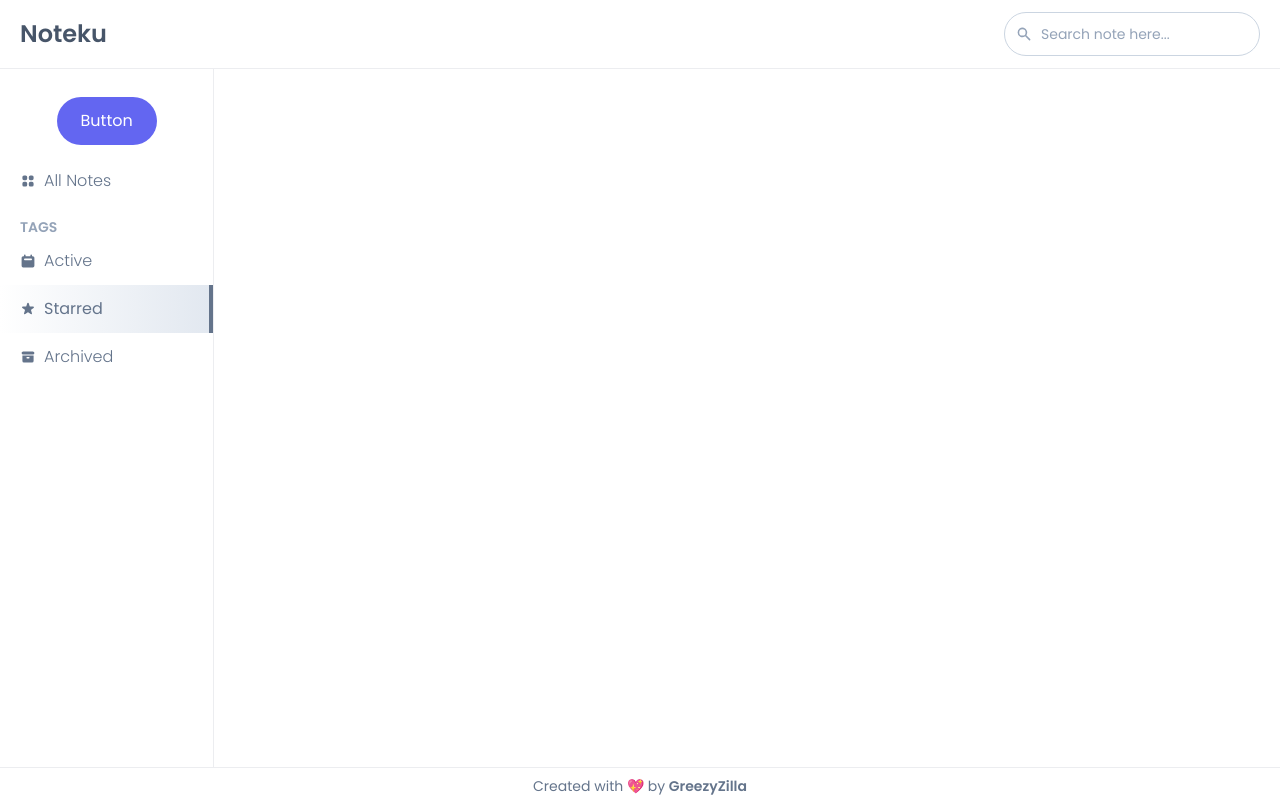
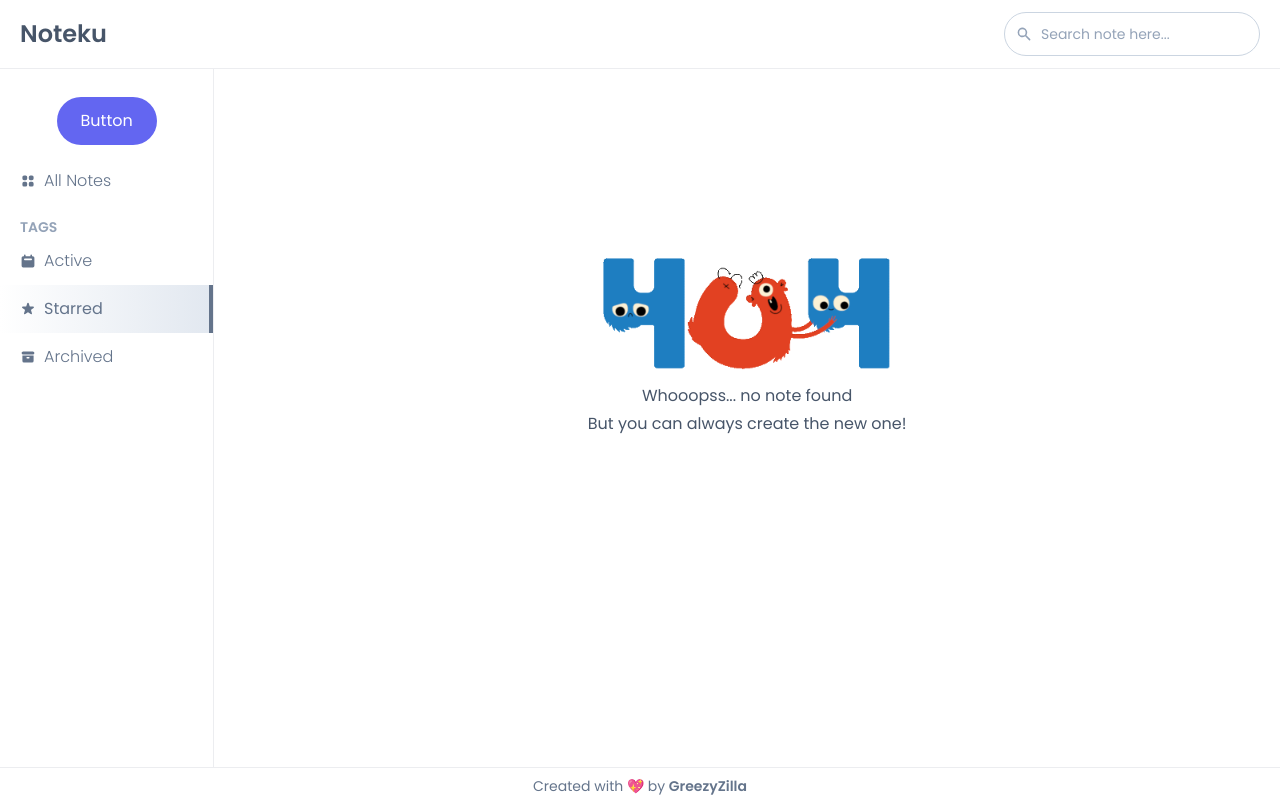
Before and after one commit to greezyzilla/noteku-ts, a React (Vite) app: page /starred in a window 1280 px wide. Built offline with nearby package versions, Linux system fonts and the light colour scheme.

Commit message:
feat: :sparkles: not found display

```diff
--- a/src/components/organisms/noteList.tsx
+++ b/src/components/organisms/noteList.tsx
@@ -20,10 +20,25 @@ export default function NoteList(props : NoteListProps) {
   ));
 
   return (
-    <div className="h-full">
-      <div className="grid xl:grid-cols-4 lg:grid-cols-3 sm:grid-cols-2 grid-cols-1 gap-4 overflow-auto h-fit px-5 py-4 box-border w-full">
-        { notesElement }
-      </div>
+    <div className="h-full w-full">
+      {
+        notesElement.length ? (
+          <div className="grid xl:grid-cols-4 lg:grid-cols-3 sm:grid-cols-2 grid-cols-1 gap-4 overflow-auto h-fit px-5 py-4 box-border w-full">
+            { notesElement }
+          </div>
+        ) : (
+          <div className="w-full h-full flex items-center justify-center flex-col">
+            <div className="-mt-64">
+              <img src="./404.gif" alt="" className="w-80 h-80" />
+              <p className="text-center -mt-20 text-slate-600 leading-7">
+                Whooopss... no note found
+                <br />
+                But you can always create the new one!
+              </p>
+            </div>
+          </div>
+        )
+      }
     </div>
   );
 }
```
Also changed, not shown: public/404.gif (added).
